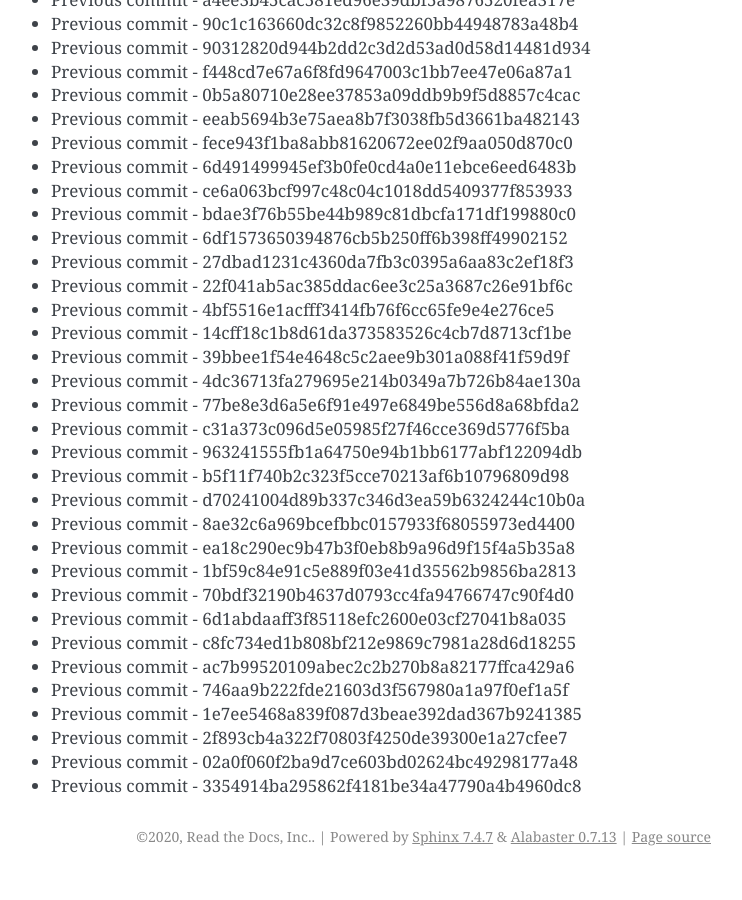
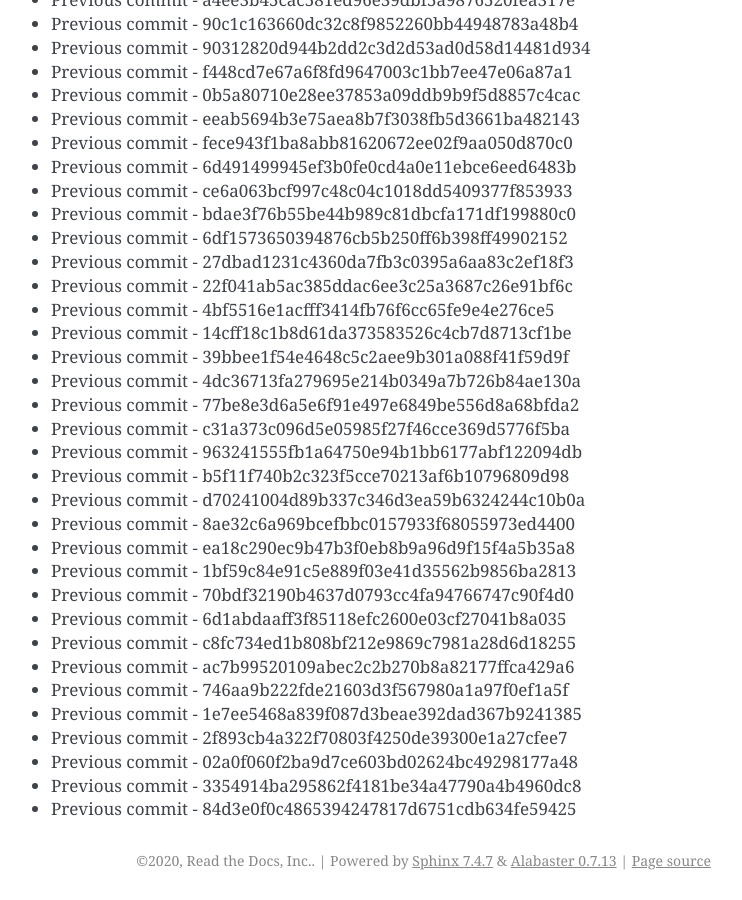
Before and after one commit to readthedocs/rtd-git-stresstest, a Sphinx documentation site: the page built from docs/updates.rst, in a window 1280 px wide and 900 px high, scrolled down 11697 px. Shown: the whole window, without its empty margins (399-1141 px from the left). Built offline with Sphinx 7.4.7, drawn with Linux system fonts in a browser that asks for light colours; before the commit the page ends 12573 px from its top, so only the background shows below that.

Commit message:
Generating commit from previous: 84d3e0f0c4865394247817d6751cdb634fe59425

```diff
--- a/docs/updates.rst
+++ b/docs/updates.rst
@@ -523,3 +523,4 @@ It can be tested for any performance characteristics.
 * Previous commit - 2f893cb4a322f70803f4250de39300e1a27cfee7
 * Previous commit - 02a0f060f2ba9d7ce603bd02624bc49298177a48
 * Previous commit - 3354914ba295862f4181be34a47790a4b4960dc8
+* Previous commit - 84d3e0f0c4865394247817d6751cdb634fe59425
```
